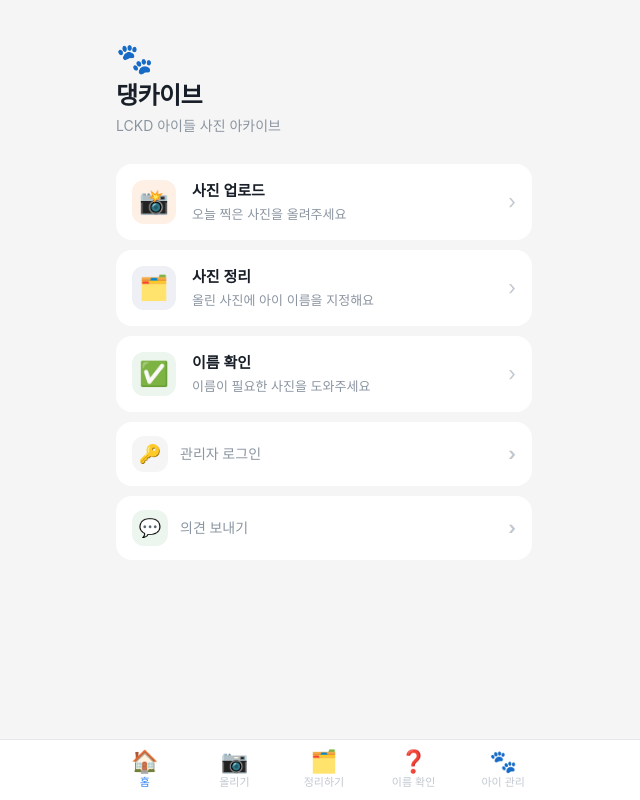
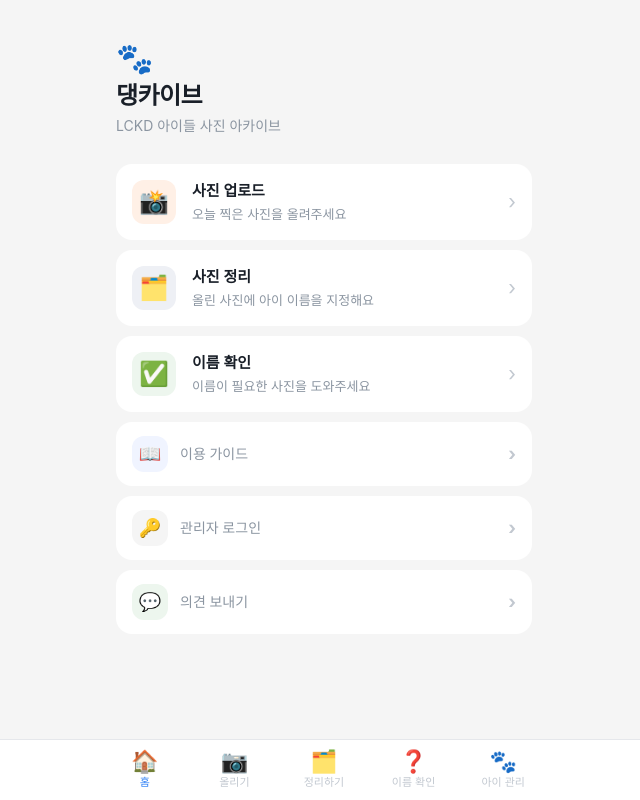
Before and after one commit to hiky2002/dangchive, a Next.js app: page / in a window 1280 px wide. Shown: the whole page, without its empty margins (316-956 px from the left). Built offline with nearby package versions, Linux system fonts and the light colour scheme; no server answers.

Commit message:
feat: 홈 화면에 이용 가이드 노션 링크 버튼 추가

```diff
--- a/app/page.tsx
+++ b/app/page.tsx
@@ -59,6 +59,18 @@ export default function HomePage() {
           </Link>
         ))}
 
+        {/* 이용 가이드 */}
+        <a
+          href="https://app.notion.com/p/37aaca4b788480d1ae5bfc47edad5ea0?source=copy_link"
+          target="_blank"
+          rel="noopener noreferrer"
+          className="flex items-center gap-3 bg-white rounded-2xl px-4 py-3.5 active:scale-[0.98] transition"
+        >
+          <div className="w-9 h-9 rounded-xl bg-[#F0F4FF] flex items-center justify-center text-lg shrink-0">📖</div>
+          <span className="flex-1 text-left font-medium text-[#8B95A1] text-sm">이용 가이드</span>
+          <span className="text-[#C2C8D0] font-bold text-lg">›</span>
+        </a>
+
         {/* 관리자 로그인 */}
         <AdminHomeSection />
 
```
